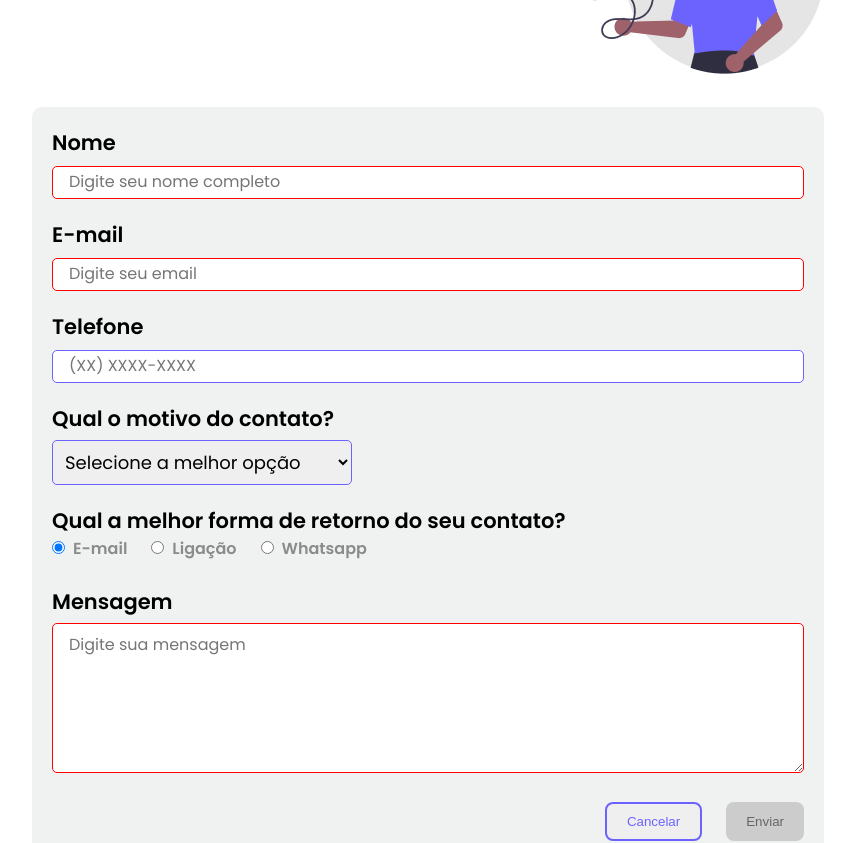
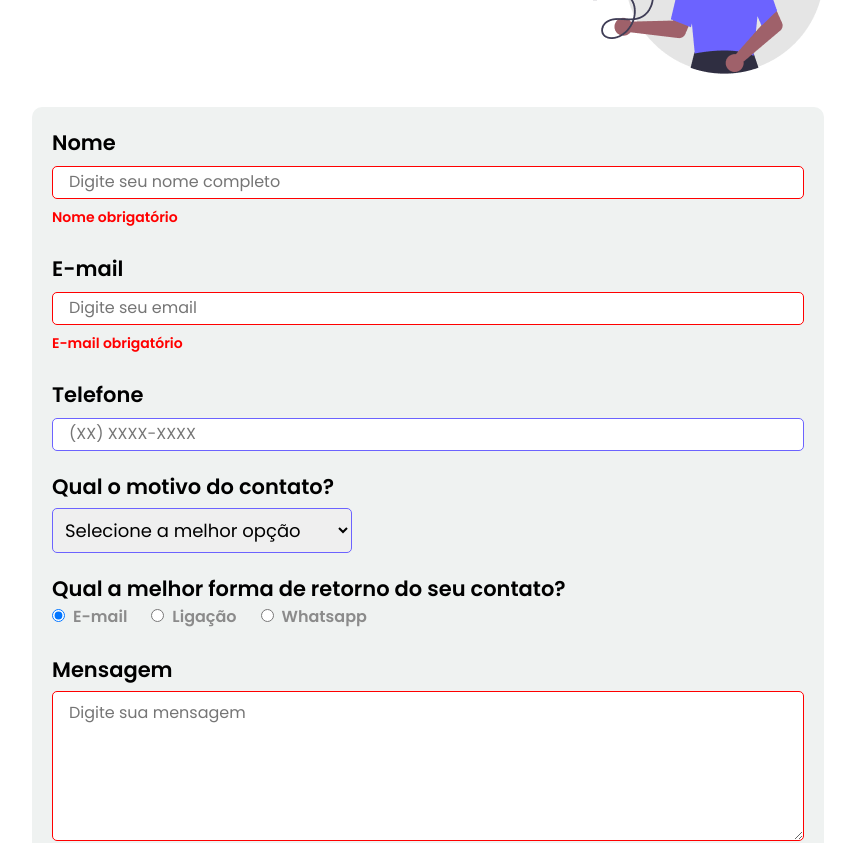
Before and after one commit to antonio-evaldo/buscante-ci-cd, an Angular app: page /contato in a window 1280 px wide. Shown: the part 280-1123 px from the top of the page, without its empty margins (212-1067 px from the left). Built offline with nearby package versions, Linux system fonts and the light colour scheme.

Commit message:
Ajustes control flow

```diff
--- a/src/app/pages/contato/contato.component.html
+++ b/src/app/pages/contato/contato.component.html
@@ -22,7 +22,7 @@
           placeholder="Digite seu nome completo"
           formControlName="nome"
           required>
-        @if (contatoForm.get(nome)?.errors?.[required]) {
+        @if (contatoForm.get('nome')?.errors?.['required']) {
           <span
             id="nome-erro"
             class="erro-mensagem">Nome obrigatório
@@ -40,18 +40,18 @@
           placeholder="Digite seu email"
           formControlName="email"
           required>
-        @if (contatoForm.get(email)?.errors?.[required]) {
-          <span
-            id="email-erro-required"
-            class="erro-mensagem">E-mail obrigatório
-          </span>
-        }
-        @if (contatoForm.get(email)?.errors?.[required]) {
-          <span
-            id="email-erro-email"
-            class="erro-mensagem">Formato de e-mail inválido
-          </span>
-        }
+          @if (contatoForm.get('email')?.errors?.['email']) {
+            <span
+              id="email-erro-email"
+              class="erro-mensagem">Formato de e-mail inválido
+            </span>
+          }
+          @if (contatoForm.get('email')?.errors?.['required']) {
+            <span
+              id="email-erro-required"
+              class="erro-mensagem">E-mail obrigatório
+            </span>
+          }
       </div>
 
       <div class="campo-form">
@@ -126,7 +126,7 @@
           placeholder="Digite sua mensagem"
           formControlName="mensagem"
           required></textarea>
-        @if (contatoForm.get(mensagem)?.errors?.[required]) {
+        @if (contatoForm.get('mensagem')?.errors?.['required']) {
           <span
             id="mensagem-erro"
             class="erro-mensagem">Mensagem obrigatória
--- a/src/app/pages/contato/contato.component.ts
+++ b/src/app/pages/contato/contato.component.ts
@@ -1,7 +1,7 @@
 import { Component, ElementRef, ViewChild } from '@angular/core';
 import { CommonModule } from '@angular/common';
 import { FormGroup, FormBuilder, Validators, ReactiveFormsModule } from '@angular/forms';
-import { Router, RouterLink, RouterModule } from '@angular/router';
+import { Router } from '@angular/router';
 import { LiveAnnouncer } from '@angular/cdk/a11y';
 
 
```
